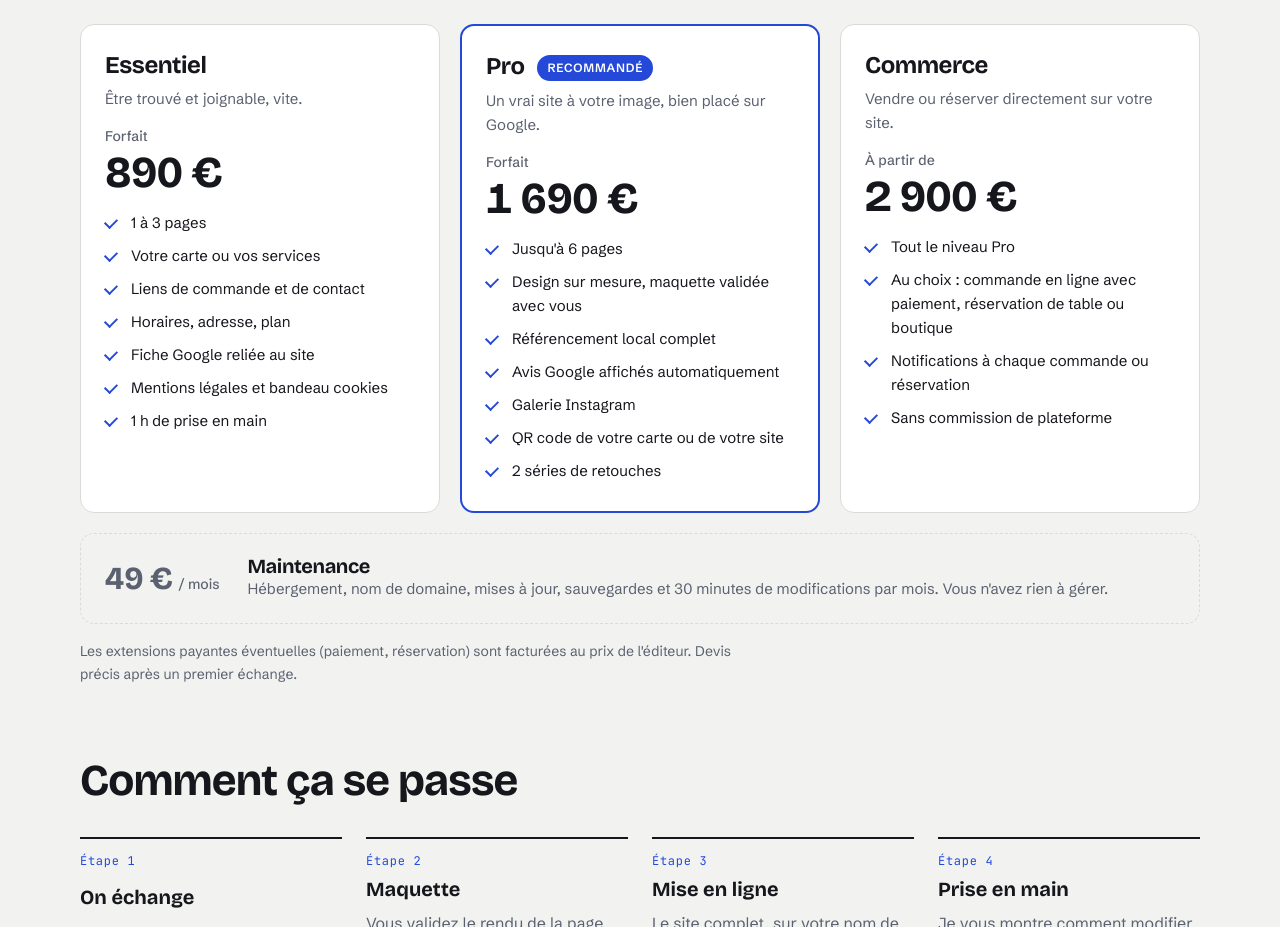
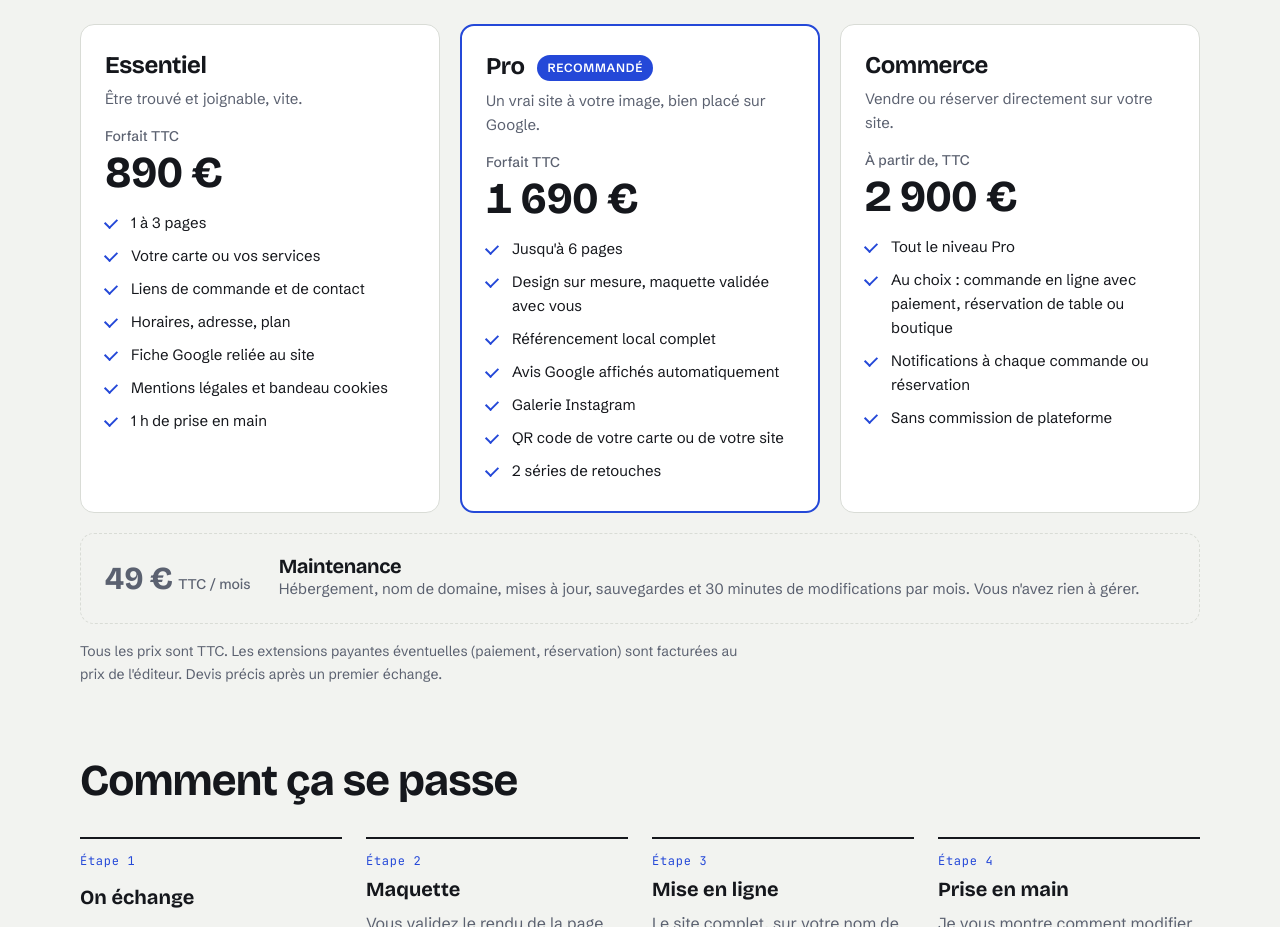
Before and after one commit to cresusjpt/wordpress, a plain HTML site: page index.html in a window 1280 px wide. Shown: the part 3640-4567 px from the top of the page. Drawn offline with nearby package versions, Linux system fonts and the light colour scheme.

Commit message:
Tarifs affichés TTC
Co-Authored-By: Claude Opus 5.5 <noreply@anthropic.com>

```diff
--- a/index.html
+++ b/index.html
@@ -304,7 +304,7 @@ footer{padding-block:0 40px;color:var(--muted);font-size:14px}
       <div class="tier">
         <h3>Essentiel</h3>
         <p class="for">Être trouvé et joignable, vite.</p>
-        <p class="price"><small>Forfait</small>890 €</p>
+        <p class="price"><small>Forfait TTC</small>890 €</p>
         <ul>
           <li>1 à 3 pages</li>
           <li>Votre carte ou vos services</li>
@@ -319,7 +319,7 @@ footer{padding-block:0 40px;color:var(--muted);font-size:14px}
       <div class="tier pick">
         <h3>Pro <span class="flag">Recommandé</span></h3>
         <p class="for">Un vrai site à votre image, bien placé sur Google.</p>
-        <p class="price"><small>Forfait</small>1 690 €</p>
+        <p class="price"><small>Forfait TTC</small>1 690 €</p>
         <ul>
           <li>Jusqu'à 6 pages</li>
           <li>Design sur mesure, maquette validée avec vous</li>
@@ -334,7 +334,7 @@ footer{padding-block:0 40px;color:var(--muted);font-size:14px}
       <div class="tier">
         <h3>Commerce</h3>
         <p class="for">Vendre ou réserver directement sur votre site.</p>
-        <p class="price"><small>À partir de</small>2 900 €</p>
+        <p class="price"><small>À partir de, TTC</small>2 900 €</p>
         <ul>
           <li>Tout le niveau Pro</li>
           <li>Au choix : commande en ligne avec paiement, réservation de table ou boutique</li>
@@ -345,10 +345,10 @@ footer{padding-block:0 40px;color:var(--muted);font-size:14px}
       </div>
     </div>
     <div class="care">
-      <p class="price">49 €<small style="display:inline;margin-left:6px">/ mois</small></p>
+      <p class="price">49 €<small style="display:inline;margin-left:6px">TTC / mois</small></p>
       <div><h3>Maintenance</h3><p>Hébergement, nom de domaine, mises à jour, sauvegardes et 30 minutes de modifications par mois. Vous n'avez rien à gérer.</p></div>
     </div>
-    <p class="fine">Les extensions payantes éventuelles (paiement, réservation) sont facturées au prix de l'éditeur. Devis précis après un premier échange.</p>
+    <p class="fine">Tous les prix sont TTC. Les extensions payantes éventuelles (paiement, réservation) sont facturées au prix de l'éditeur. Devis précis après un premier échange.</p>
   </section>
 
 
```
Also changed, not shown: restaurant/index.html (+5 -5 lines).
